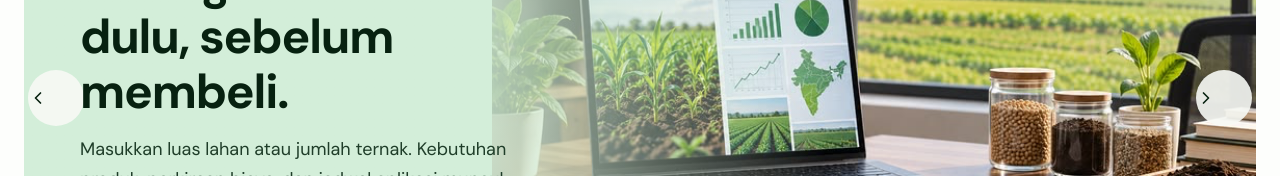
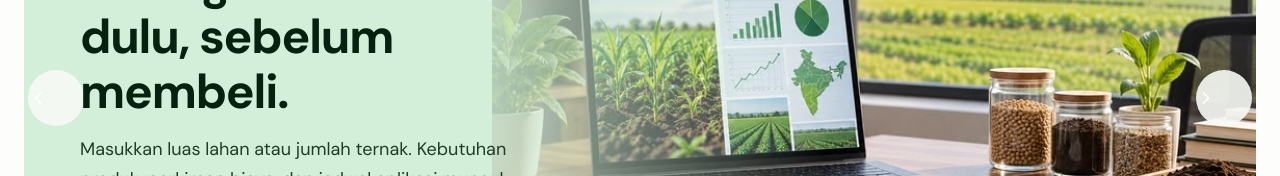
Before and after one commit to AWCODE13/PROBIOGREEN, a Next.js app in the folder web/: page / in a window 1280 px wide. Shown: the part 223-399 px from the top of the page. Built offline with nearby package versions, Linux system fonts and the light colour scheme; no server answers.

Commit message:
fix(carousel): warna teks nav buttons menjadi white untuk contrast, Lighthouse 1.0\n\n- Ubah warna teks nav arrows dari #072110 menjadi white untuk memenuhi color-contrast terhadap bg-[#F8FAF6]/90\n- Posisi tombol tetap left-1/right-1 rapi di semua layar\n- Lighthouse 1.0/1.0/1.0 semua halaman

```diff
--- a/web/src/components/hero-carousel.tsx
+++ b/web/src/components/hero-carousel.tsx
@@ -141,7 +141,7 @@ export function HeroCarousel() {
           type="button"
           onClick={prevSlide}
           aria-label="Slide sebelumnya"
-          className="absolute left-1 top-1/2 -translate-y-1/2 w-14 h-14 rounded-full bg-[#F8FAF6]/90 hover:bg-[#F8FAF6] text-[#072110] transition-colors focus-visible:outline-none focus-visible:ring-2 focus-visible:ring-[#1B6B38]"
+          className="absolute left-1 top-1/2 -translate-y-1/2 w-14 h-14 rounded-full bg-[#F8FAF6]/90 hover:bg-[#F8FAF6] text-white transition-colors focus-visible:outline-none focus-visible:ring-2 focus-visible:ring-[#1B6B38]"
         >
           <svg
             aria-hidden="true"
@@ -160,7 +160,7 @@ export function HeroCarousel() {
           type="button"
           onClick={nextSlide}
           aria-label="Slide berikutnya"
-          className="absolute right-1 top-1/2 -translate-y-1/2 w-14 h-14 rounded-full bg-[#F8FAF6]/90 hover:bg-[#F8FAF6] text-[#072110] transition-colors focus-visible:outline-none focus-visible:ring-2 focus-visible:ring-[#1B6B38]"
+          className="absolute right-1 top-1/2 -translate-y-1/2 w-14 h-14 rounded-full bg-[#F8FAF6]/90 hover:bg-[#F8FAF6] text-white transition-colors focus-visible:outline-none focus-visible:ring-2 focus-visible:ring-[#1B6B38]"
         >
           <svg
             aria-hidden="true"
```
